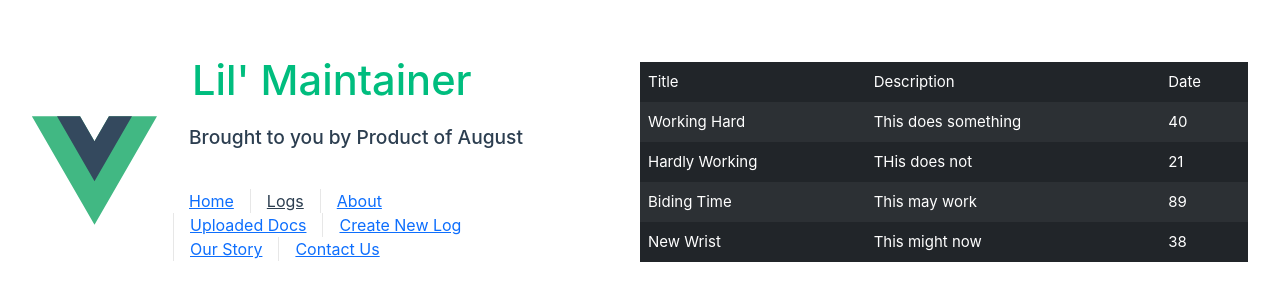
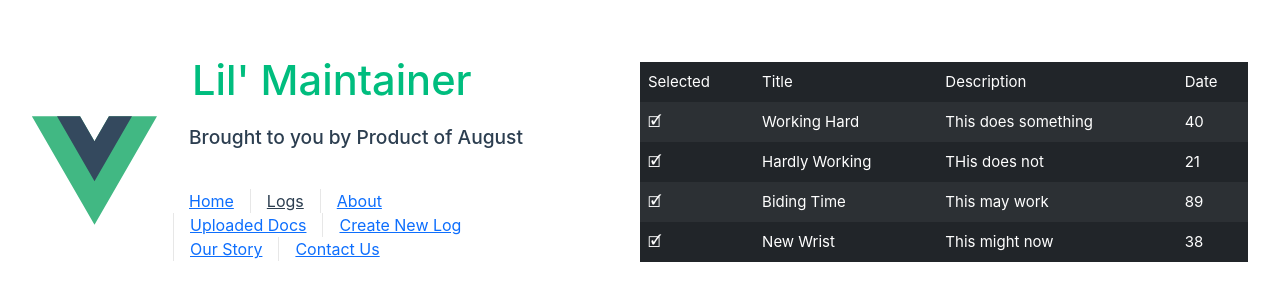
Before and after one commit to ja-423/Vehicle-maintenance-app, a Vue app in the folder ui/: page /logs in a window 1280 px wide. Shown: the part 230-530 px from the top of the page. Built offline with nearby package versions, Linux system fonts and the light colour scheme.

Commit message:
Selectable rows

```diff
--- a/ui/src/components/LogsView.vue
+++ b/ui/src/components/LogsView.vue
@@ -1,7 +1,13 @@
 <template>
 
   <div>
-    <b-table dark borderless striped hover :items="items" :fields="fields"></b-table>
+  <b-table
+    dark borderless
+    striped hover
+    selectable
+    :items="items"
+    :fields="fields">
+  </b-table>
   </div>
 
 </template>
```
